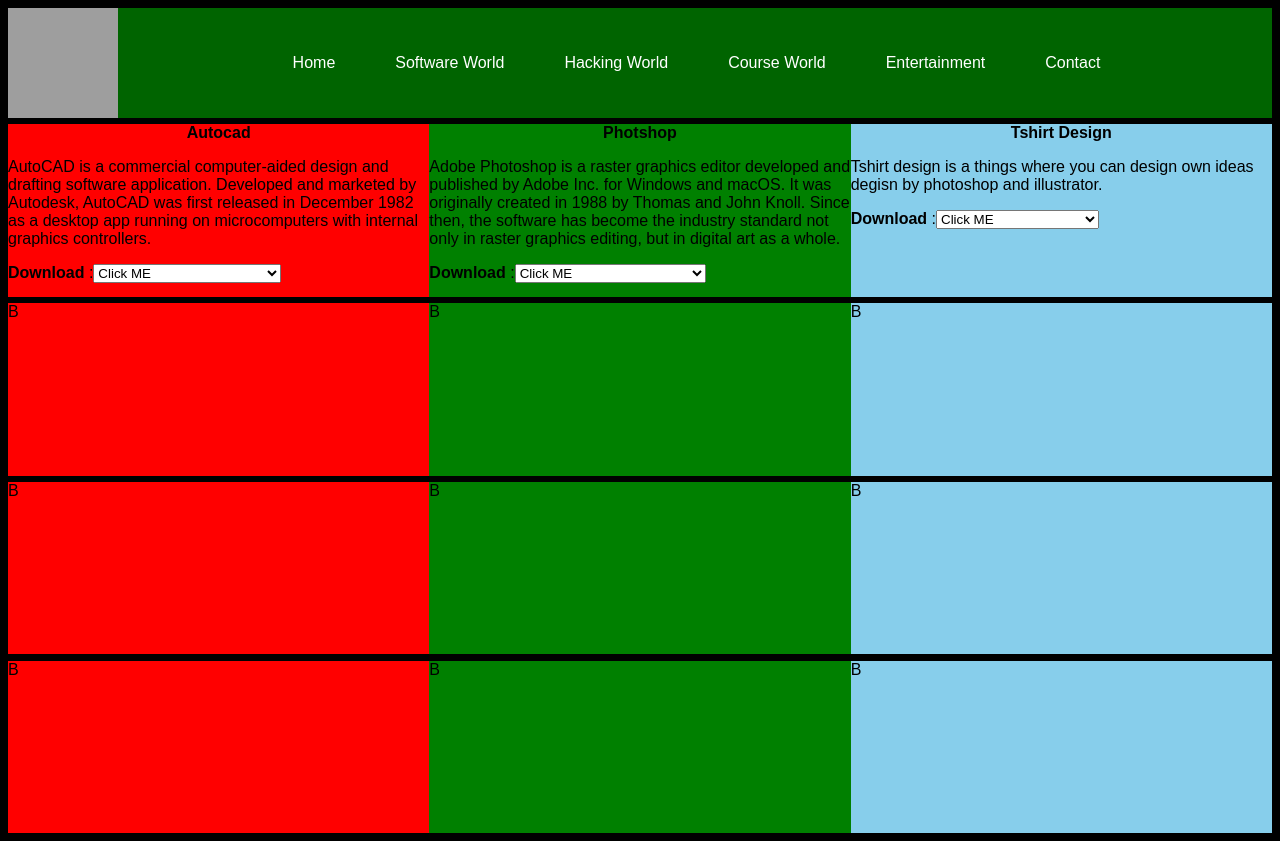
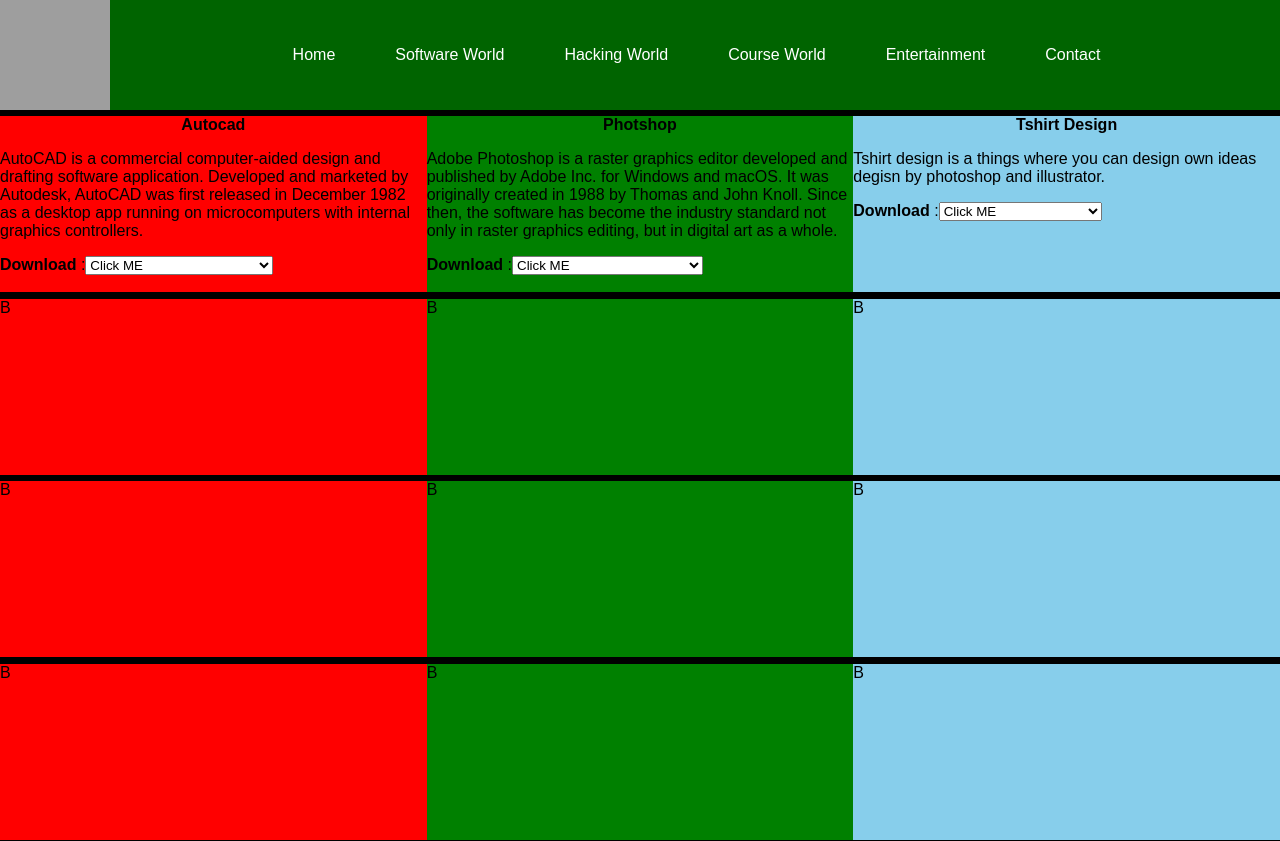
Before and after one commit to T1M3-30M3/Resource-World-V2.0, a plain HTML site: page English Course.html in a window 1280 px wide. Drawn offline with Linux system fonts and the light colour scheme; grey boxes are pictures that could not be loaded.

Commit message:
Update English Course.html

```diff
--- a/English Course.html
+++ b/English Course.html
@@ -17,14 +17,14 @@
 
 *{
     padding: 0px;
-    margin: opx;
+    margin: 0x;
 }
 
 body
 {
     background-color:black;
 	padding: 0px;
-   	 margin: opx;
+   	 margin: 0px;
 }
 
 
```
